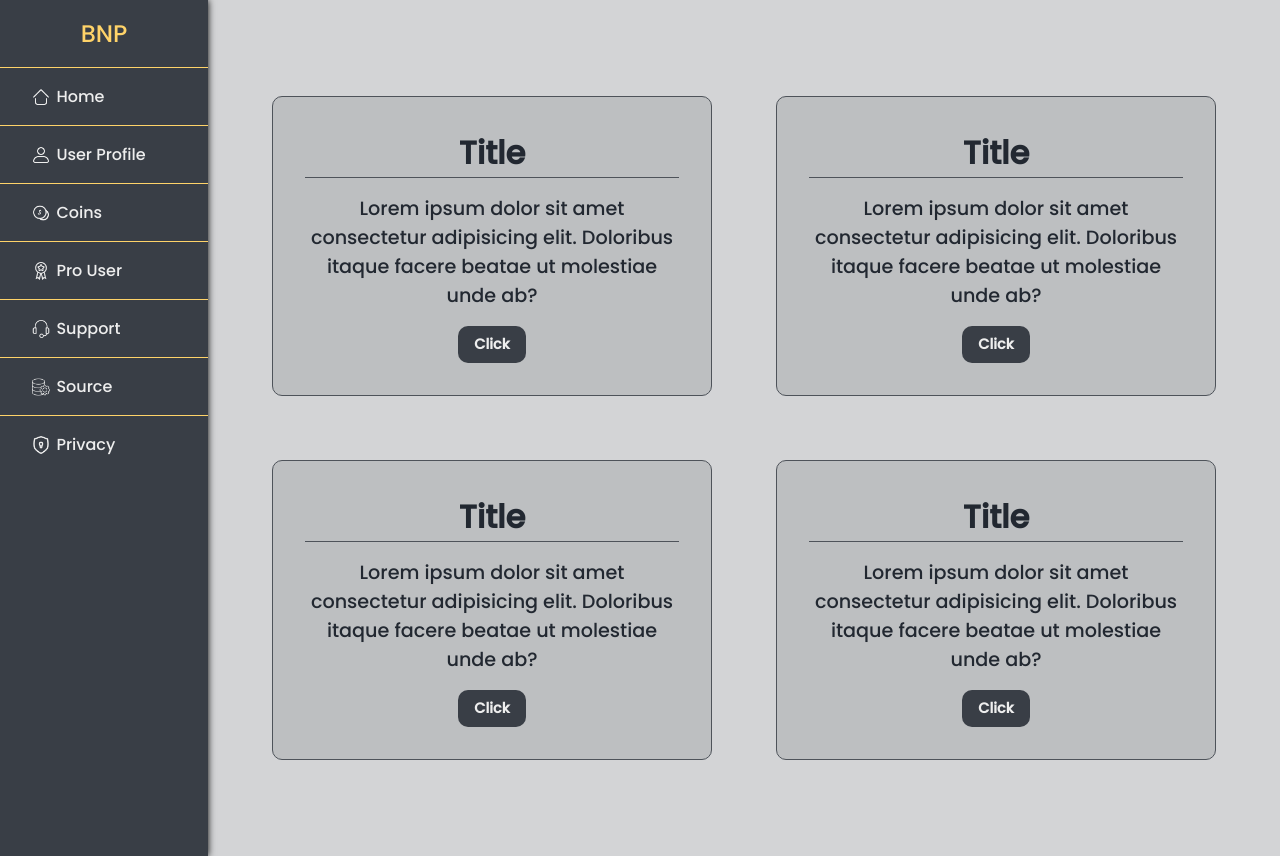
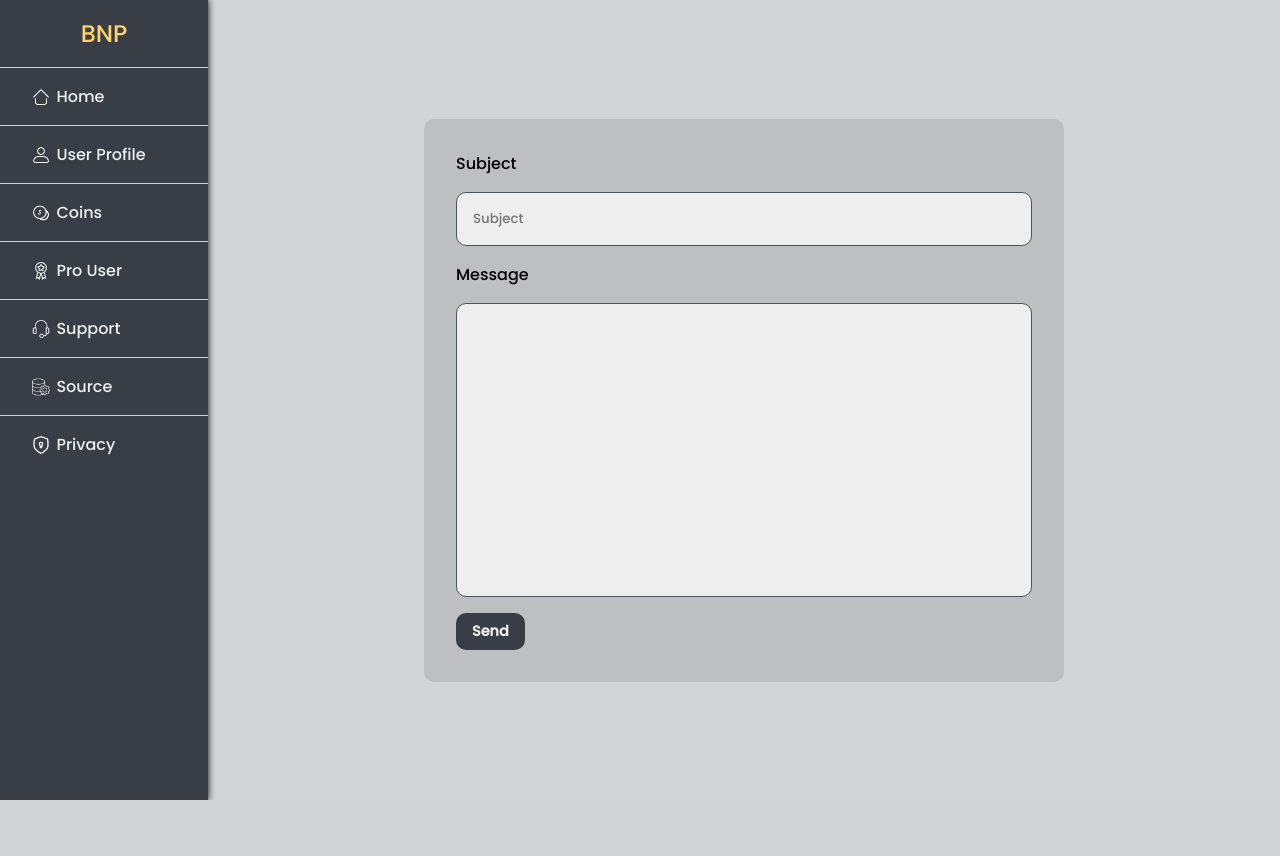
Before and after one commit to SoheilKhorram/BNP, a PHP site: page /panel.php in a window 1280 px wide. After the commit the page ends 800 px from the top, so only its background shows below. Run offline with PHP 8.4, Linux system fonts and the light colour scheme.

Commit message:
making content of the support section of the page

```diff
--- a/css/panel.css
+++ b/css/panel.css
@@ -32,6 +32,14 @@ select {
     cursor: pointer;
 }
 
+input,
+textarea {
+    font-family: inherit;
+    border: none;
+    outline: none;
+    resize: none;
+}
+
 select:focus {
     border: none;
     outline: none;
@@ -45,6 +53,7 @@ body {
     font-family: EnglishFont;
     background-color: var(--primary-clr-900);
     display: flex;
+    align-self: stretch;
 }
 
 .sidebar {
@@ -149,3 +158,67 @@ body {
         grid-template-columns: 1fr;
     }
 }
+
+/* Support */
+
+.support {
+    display: flex;
+    flex-direction: column;
+    align-items: center;
+    justify-content: center;
+    flex: 1 1 0;
+    padding: 4rem 2rem;
+}
+
+.support__form {
+    width: 40rem;
+    display: flex;
+    flex-direction: column;
+    justify-content: center;
+    border-radius: var(--radius);
+    background-color: var(--primary-clr-800);
+    padding: 2rem;
+}
+
+.support__form>*+* {
+    margin-top: 1rem;
+}
+
+.support__form>input {
+    min-width: 100%;
+    padding: 1rem;
+    border-radius: var(--radius);
+    background-color: var(--secondary-clr);
+    border: 1px solid var(--primary-clr-300);
+}
+
+.support__form>textarea {
+    min-width: 100%;
+    min-height: 10rem;
+    padding: 1rem;
+    font-size: 1.1rem;
+    border: 1px solid var(--primary-clr-300);
+    background-color: var(--secondary-clr);
+    border-radius: var(--radius);
+}
+
+.support__form>button {
+    align-self: flex-start;
+    padding: 0.5rem 1rem;
+    font-size: 0.9rem;
+    border-radius: var(--radius);
+    background-color: var(--primary-clr-200);
+    color: var(--secondary-clr);
+    font-weight: 600;
+    cursor: pointer;
+    transition: all 0.2s ease-in-out;
+}
+
+.support__form>button:hover {
+    color: var(--accent-clr);
+}
+
+.support__form>input:focus,
+.support__form>textarea:focus {
+    outline: 1.5px solid var(--primary-clr-100);
+}
--- a/panel.php
+++ b/panel.php
@@ -43,7 +43,7 @@
         </li>
     </div>
 
-    <div class="source">
+    <!-- div class="source">
         <div class="card">
             <h2>Title</h2>
             <p>
@@ -82,12 +82,22 @@
             </p>
             <button class="card__button">Click</button>
         </div>
+    </div> -->
+
+    <div class="support">
+        <form class="support__form">
+            <label>Subject</label>
+            <input type="text" name="subject" placeholder="Subject">
+            <label>Message</label>
+            <textarea name="message" id="message" cols="30" rows="10"></textarea>
+            <button class="support__button">Send</button>
+        </form>
     </div>
 
     <script>
-    function handleClick() {
-        window.location.href = "home.php"
-    }
+        function handleClick() {
+            window.location.href = "home.php"
+        }
     </script>
 
 </body>
```
